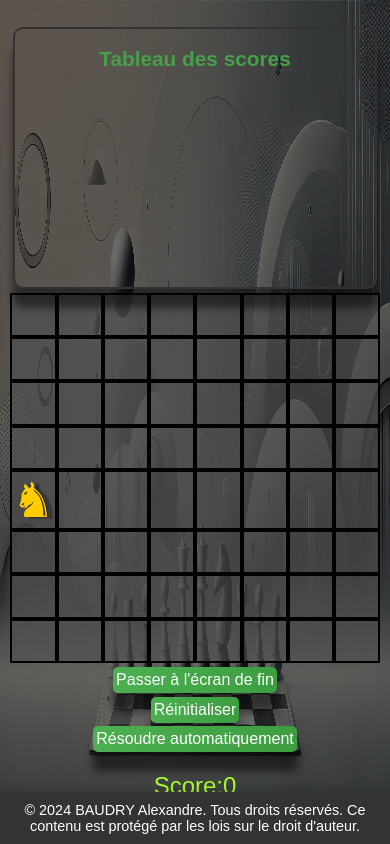
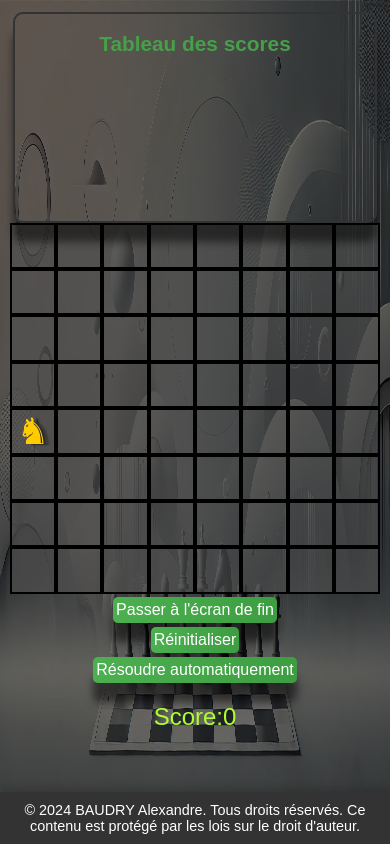
Before and after one commit to baudryalexandre/cavalier_d_Euler_game, a website: page public/index.html in a window 390 px wide. Both pictures are taken after a click on the button "Commencer le jeu". Drawn offline with Linux system fonts and the light colour scheme.

Commit message:
game css

```diff
--- a/public/style.css
+++ b/public/style.css
@@ -234,7 +234,7 @@ label {
 }
 
 /* Style des cases */
-.cell {
+/* .cell {
     display: flex;
     align-items: center;
     justify-content: center;
@@ -242,8 +242,8 @@ label {
     border: 2px solid #000000;
     background-color: #505050a1;
     transition: background-color 0.3s, transform 0.1s;
-    width: 100%; /* Les cases prennent toute la largeur disponible */
-    height: 100%; /* Les cases prennent toute la hauteur disponible */
+    width: 100%;
+    height: 100%;
 }
 
 .cell:hover {
@@ -259,7 +259,7 @@ label {
     font-size: 3.5em;
     color: #ffcc00;
     text-shadow: 5px 1px 2px rgba(0, 0, 0, 0.5);
-}
+} */
 
 /* .possible-move {
     background-color: rgba(144, 238, 144, 0.8);
@@ -594,6 +594,7 @@ footer p {
         width: 100%;
         align-items: center;
         flex-direction: column;
+        margin-top: 35%;
     }
 
     #board {
@@ -601,7 +602,30 @@ footer p {
     }
 
     .cell {
-        font-size: 3em;
+        display: flex;
+        align-items: center;
+        justify-content: center;
+        font-size: 2em;
+        border: 2px solid #000000;
+        background-color: #505050a1;
+        transition: background-color 0.3s, transform 0.1s;
+        width: 100%; /* Les cases prennent toute la largeur disponible */
+        height: 100%; /* Les cases prennent toute la hauteur disponible */
+    }
+
+    .cell:hover {
+        z-index: 2;
+        transform: scale(1.05);
+        background-color: rgba(200, 200, 200, 0.5);
+        border: 2px solid black;
+    }
+
+    .knight {
+        z-index: 2;
+        text-align: center;
+        font-size: 2.3em;
+        color: #ffcc00;
+        text-shadow: 5px 1px 2px rgba(0, 0, 0, 0.5);
     }
 
     #mode-container {
@@ -613,10 +637,10 @@ footer p {
     }
 
     #scoreboard {
-        position: sticky;
+        position: absolute;
         top: 1%;
         width: 98%;
-        height: 31%;
+        height: 25%;
         border: 2px solid #333;
         border-radius: 10px;
         overflow: hidden;
```
